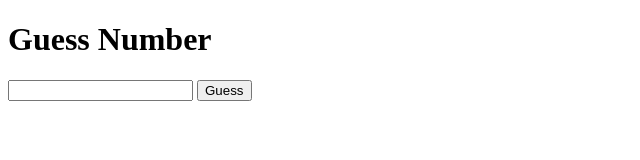
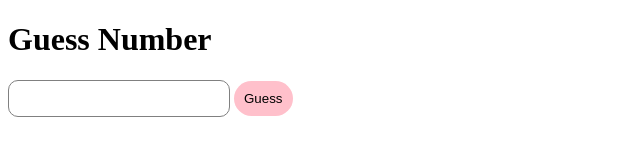
Before and after one commit to xiong19211/guessNumber, a plain HTML site: page index.html in a window 1280 px wide. Shown: the whole page, without its empty margins (0-640 px from the left). Drawn offline with Linux system fonts and the light colour scheme.

Commit message:
add style

```diff
--- a/index.html
+++ b/index.html
@@ -4,6 +4,20 @@
     <meta charset="UTF-8">
     <meta name="viewport" content="width=device-width, initial-scale=1.0">
     <title>猜數字</title>
+    <style>
+        input{
+            width: 200px;
+            border-radius: 10px;
+            border: 1px solid gray;
+            padding: 10px;
+        }
+        button{
+            background: pink;
+            padding: 10px;
+            border: none;
+            border-radius: 20px
+        };
+    </style>
 </head>
 <body>
    <h1>Guess Number</h1>
```
